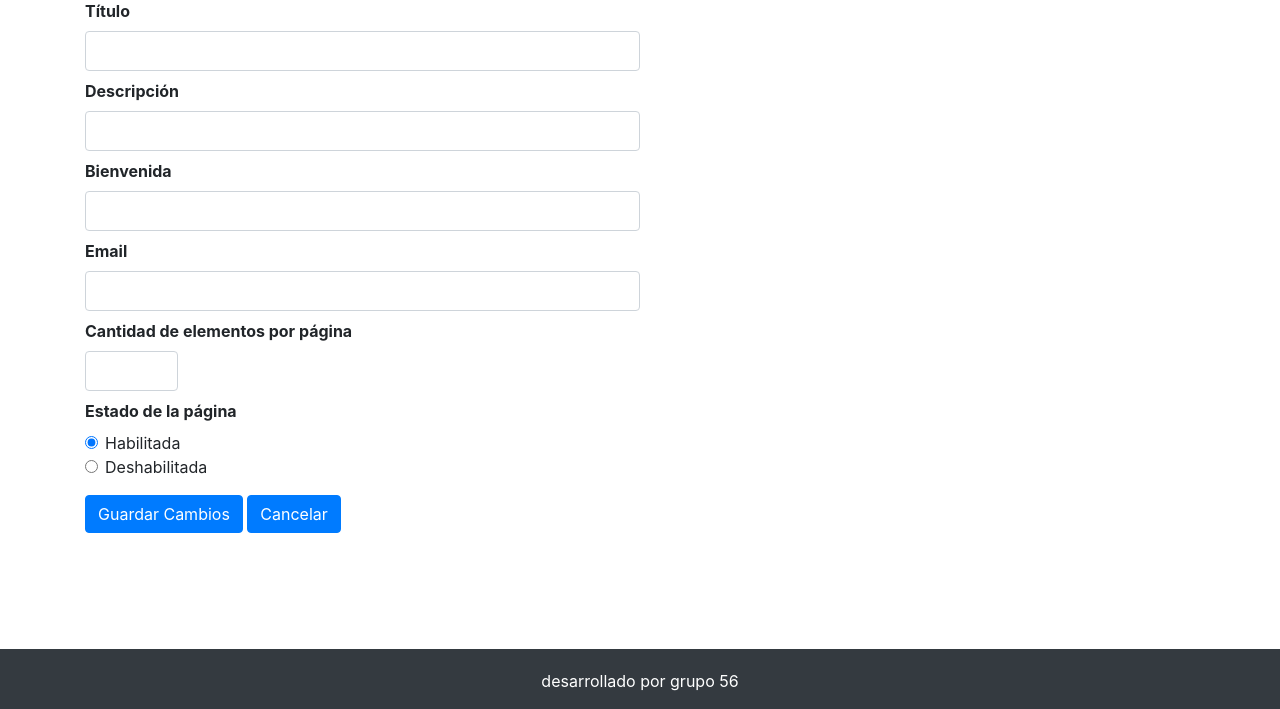
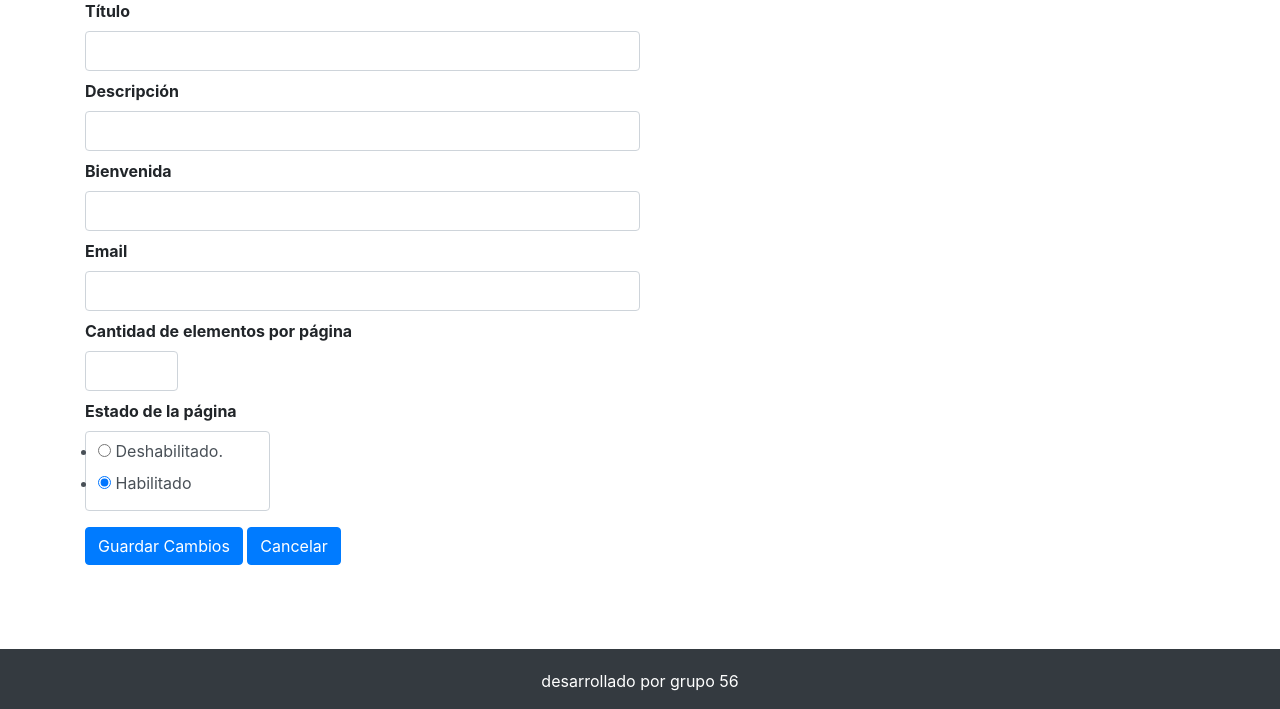
Before and after one commit to tefenet/donaciones, a Flask app: template app/templates/sistema/config-sistema.html in a window 1280 px wide. Shown: the part 147-856 px from the top of the page. Run offline with Flask 2, Linux system fonts and the light colour scheme; the template is opened without the code that fills it: values that come from a table or form of the project are taken from there, others are empty; parts of the project's set-up code (start-up, migrations or seed data) failed here and were passed over; some libraries are stand-ins or nearby versions.

Commit message:
Actualizo habilitar/deshabilitar página con wtforms

```diff
--- a/app/resources/forms.py
+++ b/app/resources/forms.py
@@ -63,4 +63,6 @@ class SistemaForm(FlaskForm):
     email = StringField('Email', validators=[DataRequired(), Length(
         message="El email no puede superar más de 25 caracteres", max=25)])
     cant_por_pagina = IntegerField('Cantidad de elementos por página', validators=[DataRequired()])
-    habilitado = BooleanField('Estado de la página')
+    habilitado = RadioField('Estado de la página', coerce=int, choices=[(0, "Deshabilitado."),
+                                                            (1, "Habilitado")], default=1)
+    #habilitado = BooleanField('Estado de la página')
--- a/app/resources/sistema.py
+++ b/app/resources/sistema.py
@@ -25,6 +25,7 @@ def config_sistema_post(id):
             sistema.bienvenida = form.bienvenida.data
             sistema.email = form.email.data
             sistema.cant_por_pagina = form.cant_por_pagina.data
+            sistema.habilitado = form.habilitado.data
 
             dbSession.commit()
 
--- a/app/templates/sistema/config-sistema.html
+++ b/app/templates/sistema/config-sistema.html
@@ -35,27 +35,10 @@
                         <dt>{{form.cant_por_pagina.label}}</dt>
                         <dd>{{form.cant_por_pagina(class="col-sm-1 col-form-label form-control")}}</dd>
 
-                        <!--Esto lo dejo sólo a modo de ejemplo-->
                         <dt>{{form.habilitado.label}}</dt>
-                        <fieldset class="form-group">
-                          <div class="row">
+                        <dd>{{form.habilitado(class="col-sm-2 col-form-label form-control")}}</dd>
 
-                            <div class="col-sm-10">
-                              <div class="form-check">
-                                <input class="form-check-input" type="radio" name="gridRadios" id="gridRadios1" value="option1" checked>
-                                <label class="form-check-label" for="gridRadios1">
-                                  Habilitada
-                                </label>
-                              </div>
-                              <div class="form-check">
-                                <input class="form-check-input" type="radio" name="gridRadios" id="gridRadios2" value="option2">
-                                <label class="form-check-label" for="gridRadios2">
-                                  Deshabilitada
-                                </label>
-                              </div>
-                            </div>
-                          </div>
-                        </fieldset>
+
                     </dl>
                     <p><input type=submit value='Guardar Cambios' class="btn btn-primary js-scroll-trigger">
                         <a href="{{ url_for('home') }}" class="btn btn-primary js-scroll-trigger">Cancelar</a>
```
